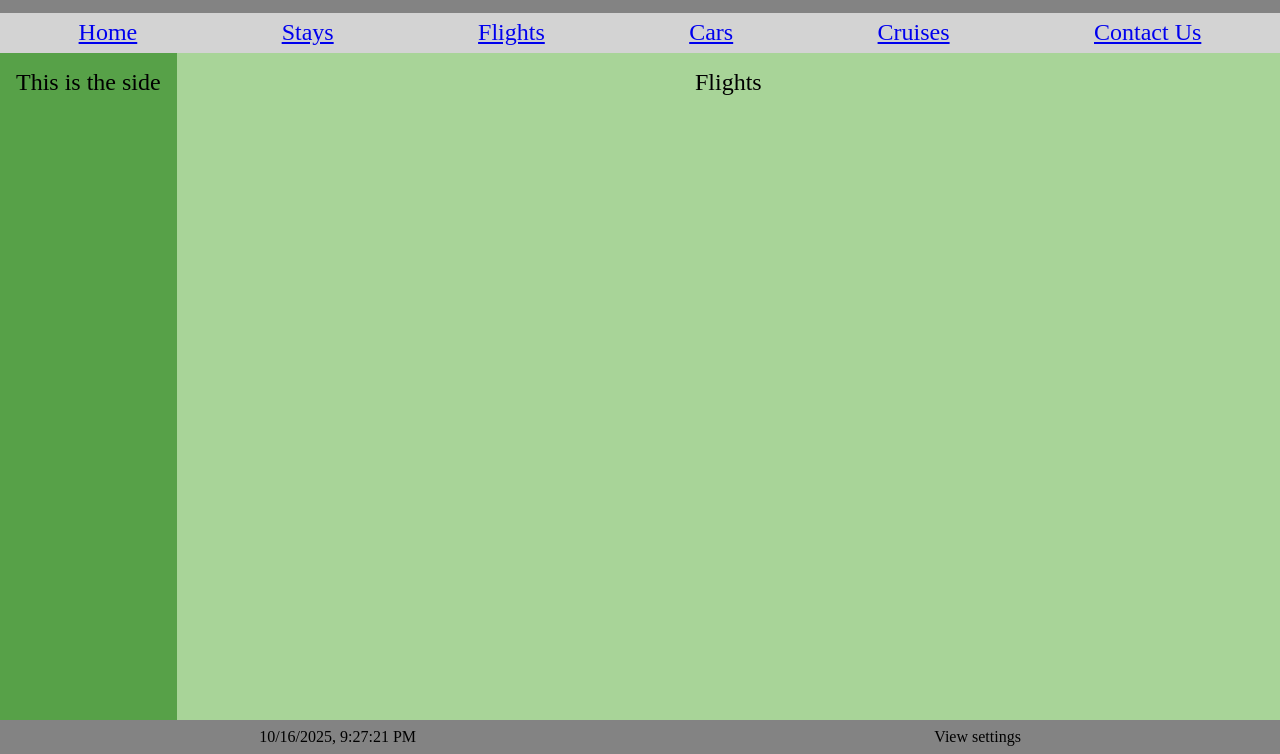
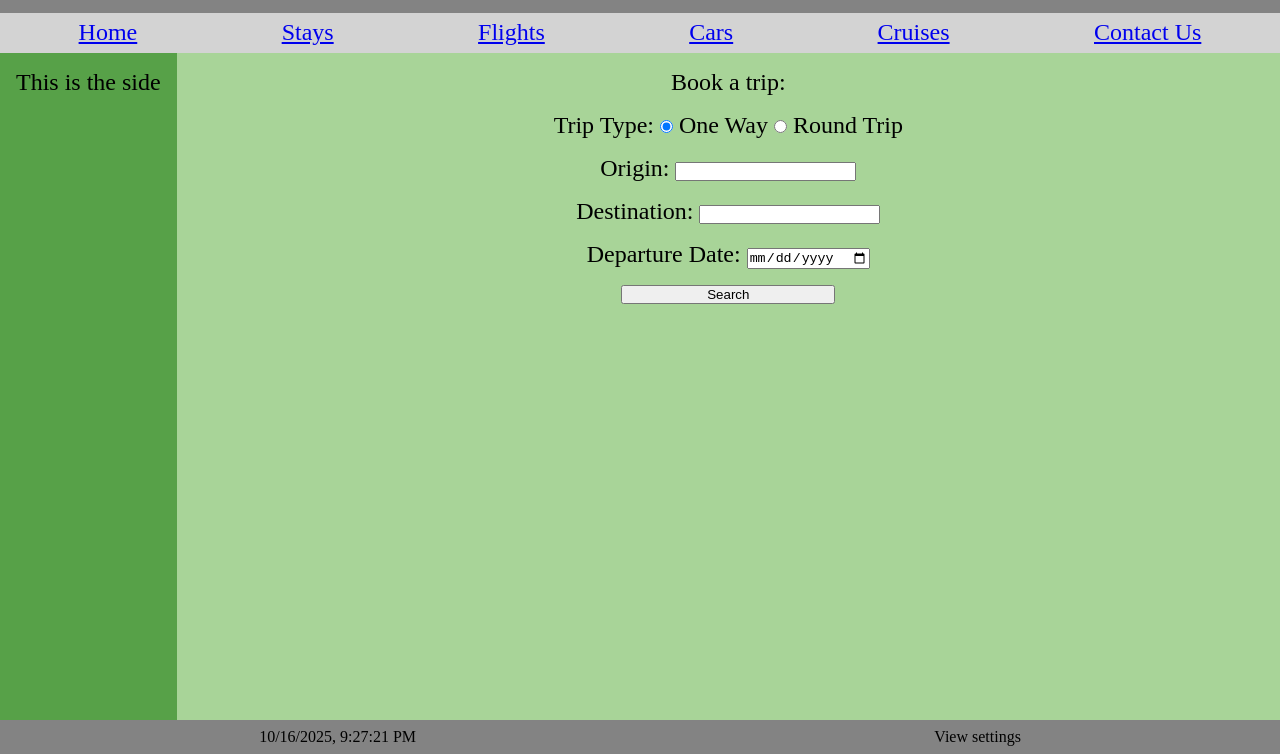
Before and after one commit to PAYS0N/CS6314-assignment-2, a plain HTML site: page pages/book.html in a window 1280 px wide. Shown: the part 46-800 px from the top of the page. Drawn offline with Linux system fonts and the light colour scheme.

Commit message:
Add book form inputs

```diff
--- a/js.js
+++ b/js.js
@@ -5,6 +5,7 @@ window.onload = () => {
     setupListeners()
 
     updateBackgroundColor()
+    updateBookForm()
 }
 
 function populateTime() {
@@ -24,6 +25,25 @@ function setupListeners() {
     settingsDiv.addEventListener("click", () => {
         openSettingsDialog()
     })
+    document.querySelector("#one-way-trip-radio").addEventListener("change", () => {
+        updateBookForm()
+    })
+    document.querySelector("#round-trip-radio").addEventListener("change", () => {
+        updateBookForm()
+    })
+}
+
+function updateBookForm() {
+    tripIsOneWay = document.querySelector("#one-way-trip-radio").checked
+    tripIsRound = document.querySelector("#round-trip-radio").checked
+    returnDateGroup = document.querySelector("#return-date-group")
+    if (tripIsOneWay) {
+        returnDateGroup.style.display = 'none';
+        document.querySelector('#return-date').value = '';
+    } else if (tripIsRound) {
+        returnDateGroup.style.display = 'block';
+    }
+
 }
 
 function openSettingsDialog() {
--- a/pages/book.html
+++ b/pages/book.html
@@ -19,7 +19,7 @@
     <div id="navbar">
         <a href="../index.html" class="link">Home</a>
         <a href="./stays.html" class="link">Stays</a>
-        <a href="./book.html" class="link">Flights</a>
+        <a href="./flights.html" class="link">Flights</a>
         <a href="./cars.html" class="link">Cars</a>
         <a href="./cruises.html" class="link">Cruises</a>
         <a href="./contactUs.html" class="link">Contact Us</a>
@@ -27,7 +27,36 @@
 
     <div id="center">
         <div id="side">This is the side</div>
-        <div id="main">Flights</div>
+        <div id="main">
+            Book a trip:
+            <div class="form-group">
+                <label>Trip Type:</label>
+                <label><input type="radio" id="one-way-trip-radio" name="tripType" value="oneway" checked> One Way</label>
+                <label><input type="radio" id="round-trip-radio" name="tripType" value="roundtrip"> Round Trip</label>
+            </div>
+
+            <div class="form-group">
+                <label for="origin">Origin:</label>
+                <input type="text" id="origin" name="origin" required>
+            </div>
+
+            <div class="form-group">
+                <label for="destination">Destination:</label>
+                <input type="text" id="destination" name="destination" required>
+            </div>
+
+            <div class="form-group">
+                <label for="depart-date">Departure Date:</label>
+                <input type="date" id="depart-date" name="depart-date" required>
+            </div>
+
+            <div class="form-group" id="return-date-group">
+                <label for="return-date">Return Date:</label>
+                <input type="date" id="return-date" name="return-date">
+            </div>
+
+            <button type="submit" class="submit-button">Search</button>
+        </div>
     </div>
 
     <div id="footer">
--- a/style.css
+++ b/style.css
@@ -55,12 +55,16 @@ body {
     flex-direction: column;
     gap: 1rem;
 
-    align-items: stretch;
+    align-items: center;
     text-align: center;
 
     padding: 1rem;
 
     background-color: rgb(173, 144, 144);
+}
+
+.submit-button {
+    width: 20%;
 }
 
 #side {
```
